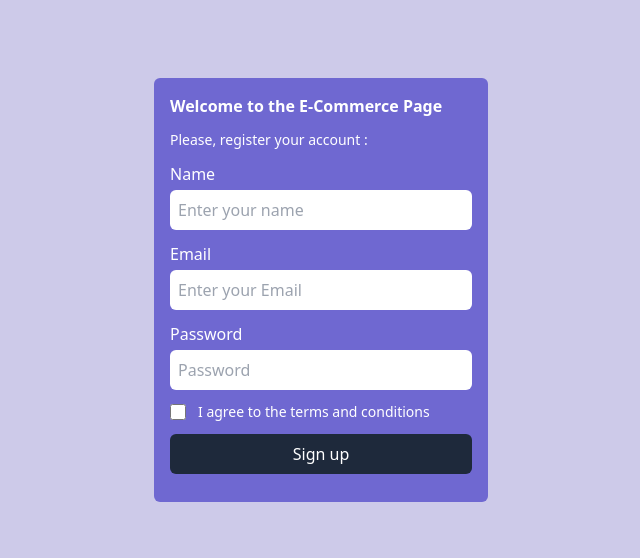
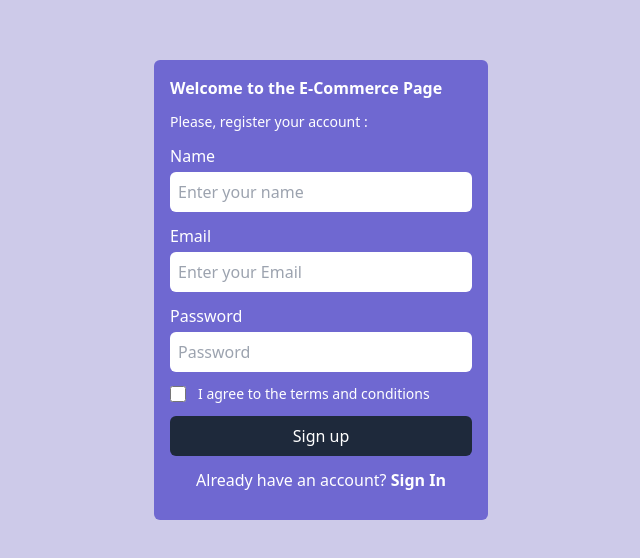
Before and after one commit to guidonunes/marketplace-mern, a React (Create React App) app in the folder dashboard/: page /register in a window 1280 px wide. Shown: the part 110-668 px from the top of the page, without its empty margins (319-959 px from the left). Built offline with nearby package versions, Linux system fonts and the light colour scheme.

Commit message:
add link to already existing accounts

```diff
--- a/dashboard/src/views/auth/Register.jsx
+++ b/dashboard/src/views/auth/Register.jsx
@@ -1,4 +1,5 @@
 import React from 'react';
+import { Link } from 'react-router-dom';
 
 const Register = () => {
   return (
@@ -29,6 +30,10 @@ const Register = () => {
               <label htmlFor="checkbox" className='text-sm'>I agree to the terms and conditions</label>
             </div>
             <button className='bg-slate-800 w-full hover:shadow-blue-300/ hover:shadow-lg text-white rounded-md px-7 py-2 mb-3'>Sign up</button>
+            {/* Add link to login page */}
+            <div className='flex item-center mb-3 gap-3 justify-center'>
+              <p>Already have an account? <Link className='font-bold' to="/login">Sign In</Link></p>
+            </div>
           </form>
         </div>
       </div>
```
